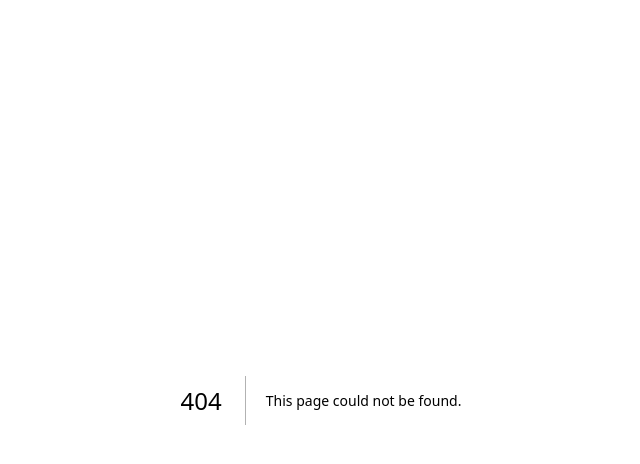
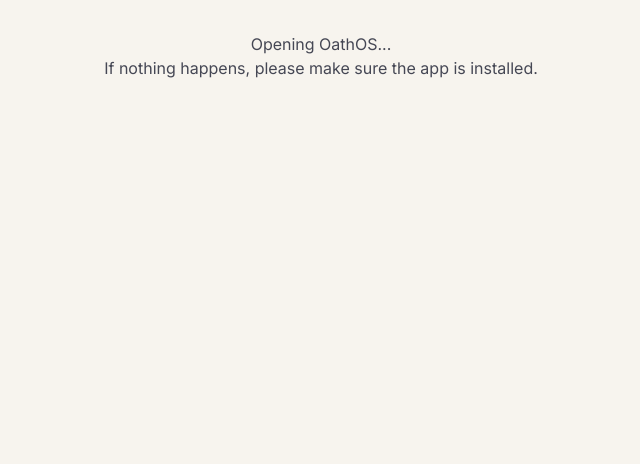
Before and after one commit to bmoffitt1990/oathos-landing, a Next.js app: page /invite in a window 1280 px wide. Before the commit this address had no page. Shown: the top 464 px of the page, without its empty margins (319-959 px from the left). Built offline with nearby package versions, Linux system fonts and the light colour scheme.

Commit message:
adding invite route

```diff
--- /dev/null
+++ b/app/invite/page.tsx
@@ -0,0 +1,30 @@
+// app/invite/page.tsx
+'use client';
+
+import { useEffect } from 'react';
+import { useSearchParams } from 'next/navigation';
+
+// app/invite/page.tsx
+export const metadata = {
+    title: 'Join me on OathOS',
+    robots: 'noindex, nofollow',
+  };
+
+export default function InvitePage() {
+  const searchParams = useSearchParams();
+  const inviterId = searchParams.get('inviterId');
+
+  useEffect(() => {
+    if (inviterId) {
+      // Deep link to the native app
+      window.location.href = `oathos://invite?inviterId=${inviterId}`;
+    }
+  }, [inviterId]);
+
+  return (
+    <div style={{ padding: '2rem', textAlign: 'center' }}>
+      <h1>Opening OathOS...</h1>
+      <p>If nothing happens, please make sure the app is installed.</p>
+    </div>
+  );
+}
```
